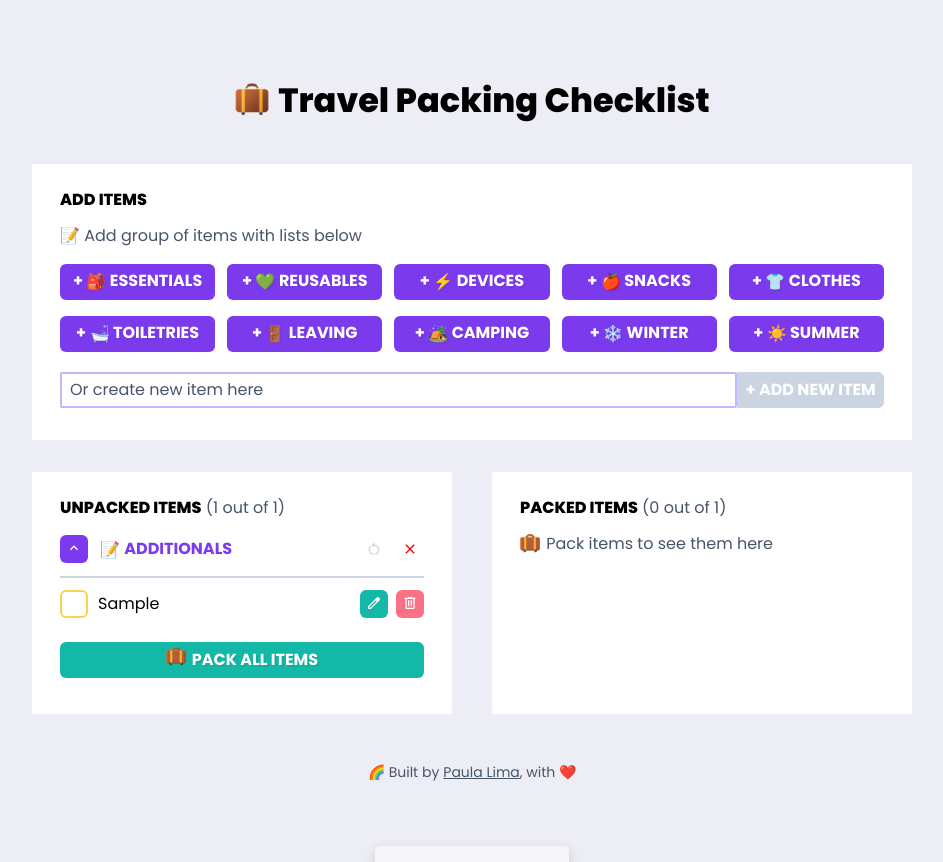
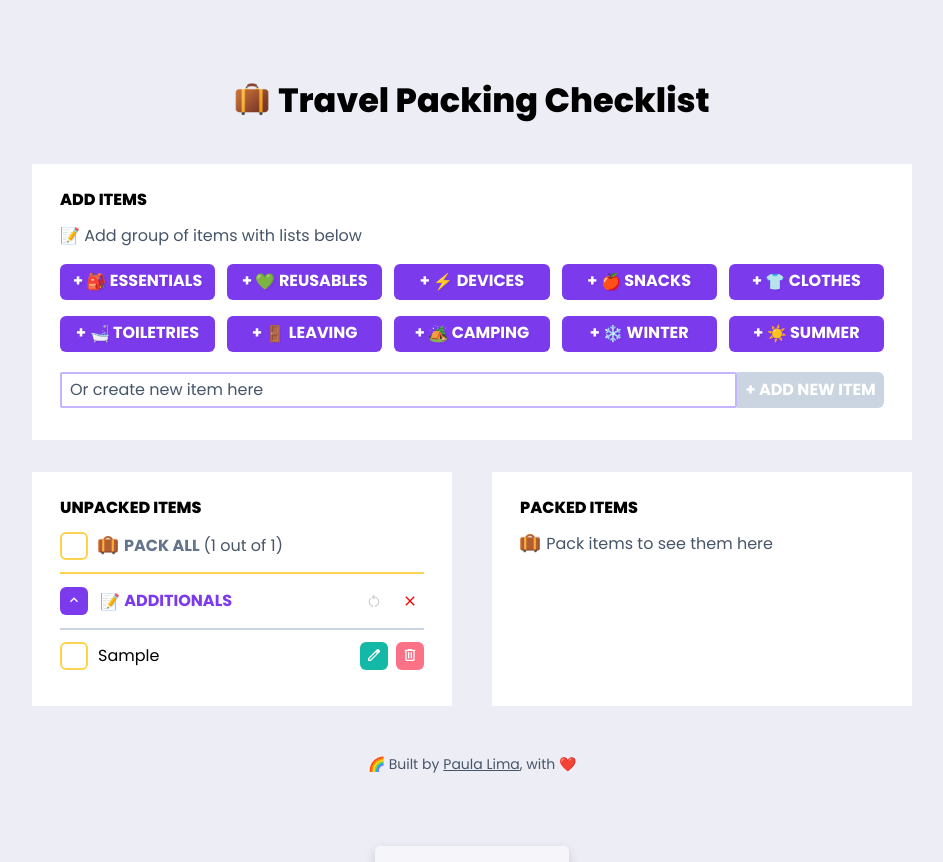
Before and after one commit to paulafffl/travel_packing_checklist, a React (Create React App) app: page / in a window 1280 px wide. Both pictures are taken after typing "Sample" into the empty fields and a click on the button "Add new item is disabled until you type a new item". Shown: the whole page, without its empty margins (168-1111 px from the left). Built offline with nearby package versions, Linux system fonts and the light colour scheme; a web font is replaced by a local one.

Commit message:
Improve Pack and Unpack All buttons

```diff
--- a/src/components/ListsSection.tsx
+++ b/src/components/ListsSection.tsx
@@ -1,8 +1,12 @@
-import { useContext, useMemo } from 'react';
+import { useContext, useMemo, useState } from 'react';
 import { ItemsContext } from '../context';
 import List from './List';
+import Icon from './Icon';
+import Modal from './Modal';
 
 const ListsSection = ({ title, totalItems }: { title: string; totalItems: number }) => {
+  const [modalPackAll, setModalPackAll] = useState(false);
+  const [modalUnpackAll, setModalUnpackAll] = useState(false);
   const { listsObj, listsShown, packAllItems, unpackAllItems } = useContext(ItemsContext);
   const packed = title === 'Packed Items';
 
@@ -30,29 +34,63 @@ const ListsSection = ({ title, totalItems }: { title: string; totalItems: number
     }
   };
 
+  const confirmPackAll = () => {
+    return (
+      <Modal
+        message={<p>Are you sure you want to pack all items at once?</p>}
+        closeAction={() => setModalPackAll(false)}
+        confirmAction={() => packAllItems()}
+        confirmButton="Pack"
+        confirmColor="color-palette-green"
+        confirmIcon={<Icon symbol="check" />}
+      />
+    );
+  };
+
+  const confirmUnpackAll = () => {
+    return (
+      <Modal
+        message={<p>Are you sure you want to unpack all items at once?</p>}
+        closeAction={() => setModalUnpackAll(false)}
+        confirmAction={() => unpackAllItems()}
+        confirmButton="Unpack"
+        confirmColor="color-palette-green"
+        confirmIcon={<Icon symbol="check" />}
+      />
+    );
+  };
+
   return (
     <section className="section-list w-full">
-      <h2>
-        {title}
-        {totalItems > 0 && (
-          <span className="font-normal lowercase text-slate-600">{` (${totalItemsPerSection} out of ${totalItems})`}</span>
-        )}
-      </h2>
+      <h2>{title}</h2>
+      {totalItemsPerSection !== 0 && (
+        <div className="mb-2.5 flex items-center border-b-2 border-amber-300 bg-white pb-3">
+          <button
+            className={`mr-2 h-7 min-w-7 px-0 text-xs
+              ${packed ? 'color-palette-amber' : 'border-2 border-amber-300'}
+            `}
+            title={packed ? 'Unpack all items' : 'Pack all items'}
+            aria-label={packed ? 'Unpack all items' : 'Pack all items'}
+            onClick={() => (packed ? setModalUnpackAll(true) : setModalPackAll(true))}
+          >
+            <Icon symbol="check" />
+          </button>
+          <span className="m-0.5 mr-1">{packed ? '🧺' : suitcaseEmoji}</span>
+          <span className="mr-1 font-bold uppercase text-slate-500">
+            {packed ? 'Unpack all' : 'Pack all'}
+          </span>
+          {totalItems > 0 && (
+            <span className="font-normal lowercase text-slate-600">{` (${totalItemsPerSection} out of ${totalItems})`}</span>
+          )}
+        </div>
+      )}
       {Object.keys(listsObj).map(
         (list) =>
           listsShown.includes(list) && <List listName={list} packed={packed} key={title + list} />,
       )}
-      {totalItemsPerSection === 0 ? (
-        <p className="textWithEmoji">{displayMessage()}</p>
-      ) : (
-        <button
-          className="color-palette-green my-4 mb-0 w-full sm:mb-2"
-          onClick={() => (packed ? unpackAllItems() : packAllItems())}
-        >
-          <span className="emojiStyle mr-1">{packed ? '🧺' : suitcaseEmoji}</span>
-          {packed ? 'Unpack all items' : 'Pack all items'}
-        </button>
-      )}
+      {totalItemsPerSection === 0 && <p className="textWithEmoji">{displayMessage()}</p>}
+      {modalPackAll && confirmPackAll()}
+      {modalUnpackAll && confirmUnpackAll()}
     </section>
   );
 };
```
